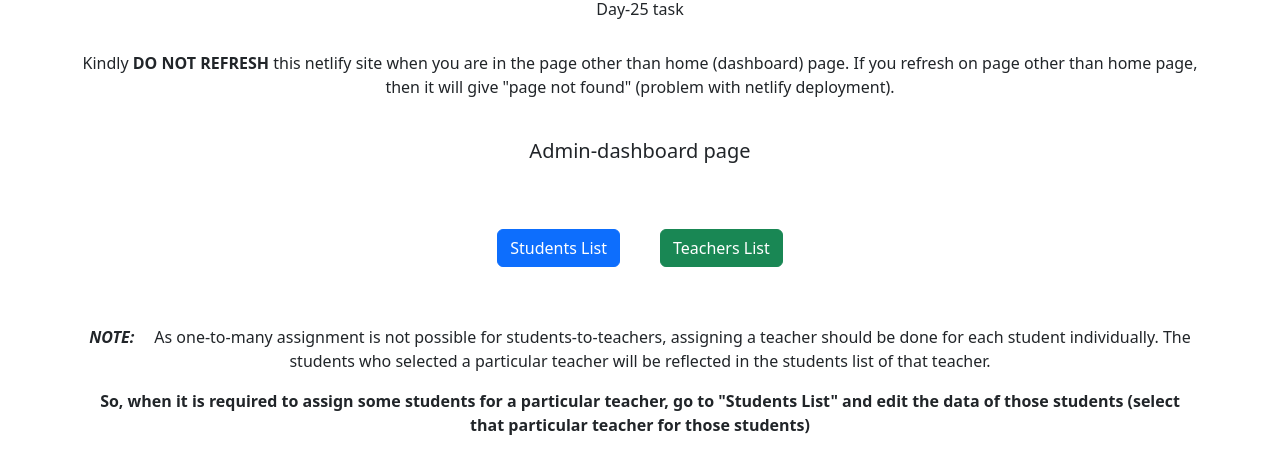
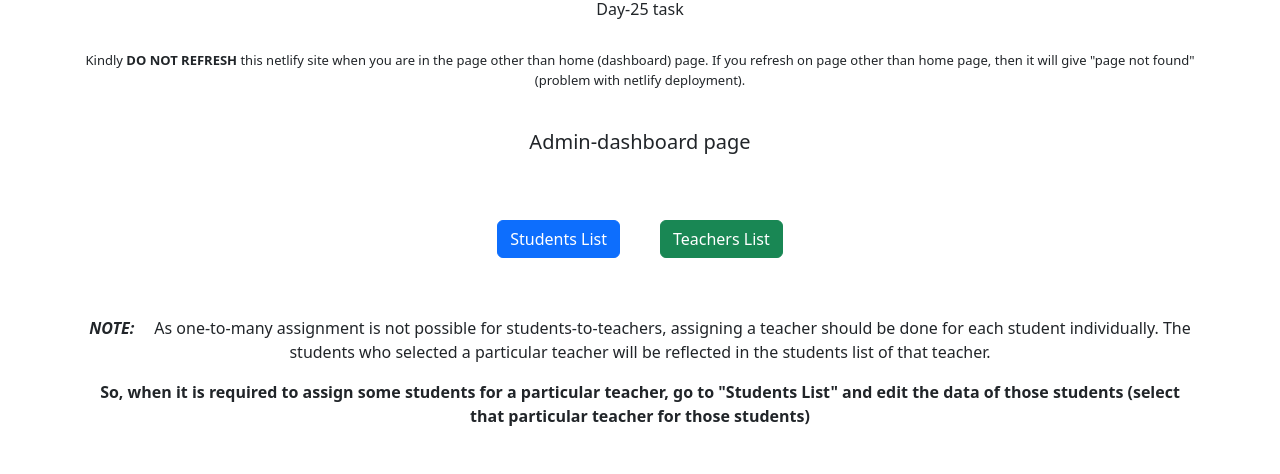
Before and after one commit to SkMdSufiyan/Day-25-adminDashboard-Task, a React (Create React App) app: page / in a window 1280 px wide. Shown: the top 474 px of the page. Built offline with nearby package versions, Linux system fonts and the light colour scheme; no server answers.

Commit message:
Update App.css

```diff
--- a/src/App.css
+++ b/src/App.css
@@ -45,3 +45,9 @@ margin-bottom: 20px;
 .teachers-note-p{
   font-size: small;
 }
+
+
+/* Styling for suggestion at the top */
+.netlify-suggestion-p{
+  font-size: small;
+}
```
